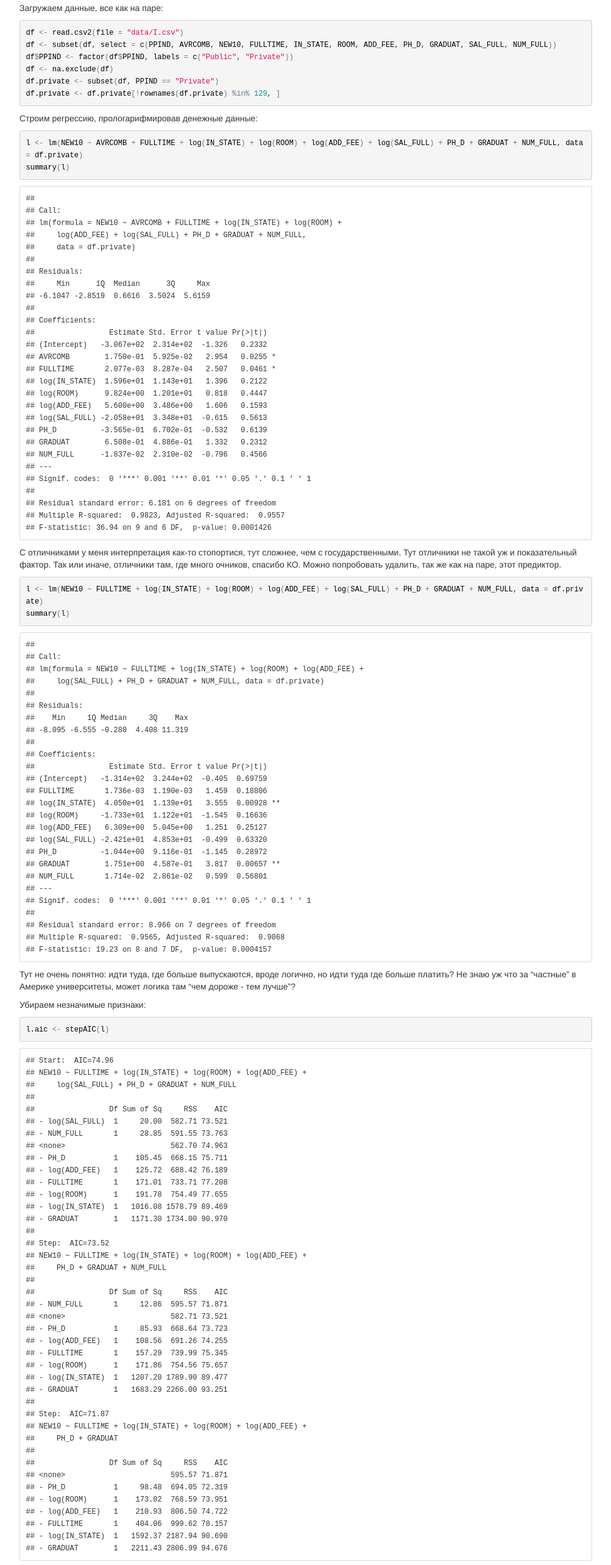
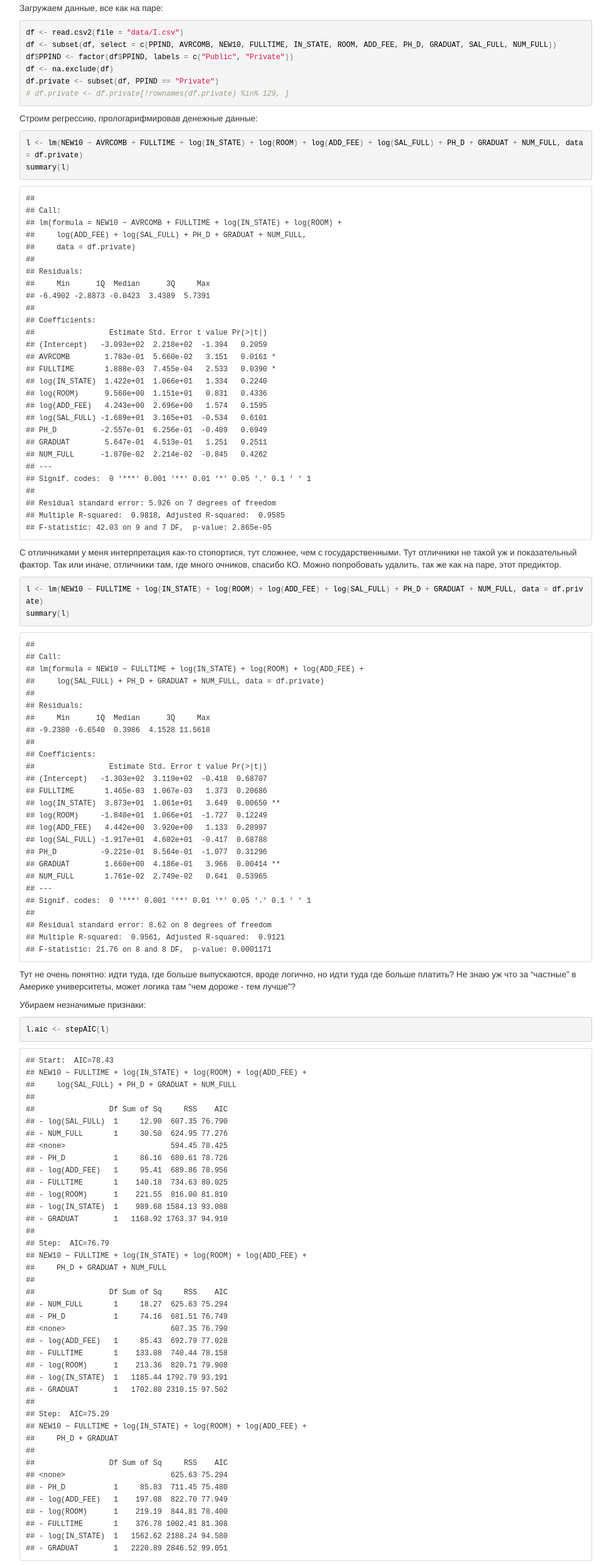
Before and after one commit to Doxxer/doxxer.github.io, a plain HTML site: page Statistical_learning_spbau_fall_2014/task2/task2_2.html in a window 1280 px wide. Shown: the part 108-2675 px from the top of the page at 61% size, without its empty margins (138-1141 px from the left). Drawn offline with nearby package versions, Linux system fonts and the light colour scheme; some packages are replaced by stand-ins of ours.

Commit message:
stat hw2 task2

```diff
--- a/Statistical_learning_spbau_fall_2014/task2/task2_2.html
+++ b/Statistical_learning_spbau_fall_2014/task2/task2_2.html
@@ -64,7 +64,7 @@ df &lt;- subset(df, select = c(PPIND, AVRCOMB, NEW10, FULLTIME, IN_STATE, ROOM,
 df$PPIND &lt;- factor(df$PPIND, labels = c(&quot;Public&quot;, &quot;Private&quot;))
 df &lt;- na.exclude(df)
 df.private &lt;- subset(df, PPIND == &quot;Private&quot;)
-df.private &lt;- df.private[!rownames(df.private) %in% 129, ]</code></pre>
+# df.private &lt;- df.private[!rownames(df.private) %in% 129, ]</code></pre>
 <p>Строим регрессию, прологарифмировав денежные данные:</p>
 <pre class="r"><code>l &lt;- lm(NEW10 ~ AVRCOMB + FULLTIME + log(IN_STATE) + log(ROOM) + log(ADD_FEE) + log(SAL_FULL) + PH_D + GRADUAT + NUM_FULL, data = df.private)
 summary(l)</code></pre>
@@ -76,26 +76,26 @@ summary(l)</code></pre>
 ##
 ## Residuals:
 ##     Min      1Q  Median      3Q     Max
-## -6.1047 -2.8519  0.6616  3.5024  5.6159
+## -6.4902 -2.8873 -0.0423  3.4389  5.7391
 ##
 ## Coefficients:
 ##                 Estimate Std. Error t value Pr(&gt;|t|)
-## (Intercept)   -3.067e+02  2.314e+02  -1.326   0.2332
-## AVRCOMB        1.750e-01  5.925e-02   2.954   0.0255 *
-## FULLTIME       2.077e-03  8.287e-04   2.507   0.0461 *
-## log(IN_STATE)  1.596e+01  1.143e+01   1.396   0.2122
-## log(ROOM)      9.824e+00  1.201e+01   0.818   0.4447
-## log(ADD_FEE)   5.600e+00  3.486e+00   1.606   0.1593
-## log(SAL_FULL) -2.058e+01  3.348e+01  -0.615   0.5613
-## PH_D          -3.565e-01  6.702e-01  -0.532   0.6139
-## GRADUAT        6.508e-01  4.886e-01   1.332   0.2312
-## NUM_FULL      -1.837e-02  2.310e-02  -0.796   0.4566
+## (Intercept)   -3.093e+02  2.218e+02  -1.394   0.2059
+## AVRCOMB        1.783e-01  5.660e-02   3.151   0.0161 *
+## FULLTIME       1.888e-03  7.455e-04   2.533   0.0390 *
+## log(IN_STATE)  1.422e+01  1.066e+01   1.334   0.2240
+## log(ROOM)      9.560e+00  1.151e+01   0.831   0.4336
+## log(ADD_FEE)   4.243e+00  2.696e+00   1.574   0.1595
+## log(SAL_FULL) -1.689e+01  3.165e+01  -0.534   0.6101
+## PH_D          -2.557e-01  6.256e-01  -0.409   0.6949
+## GRADUAT        5.647e-01  4.513e-01   1.251   0.2511
+## NUM_FULL      -1.870e-02  2.214e-02  -0.845   0.4262
 ## ---
 ## Signif. codes:  0 &#39;***&#39; 0.001 &#39;**&#39; 0.01 &#39;*&#39; 0.05 &#39;.&#39; 0.1 &#39; &#39; 1
 ##
-## Residual standard error: 6.181 on 6 degrees of freedom
-## Multiple R-squared:  0.9823, Adjusted R-squared:  0.9557
-## F-statistic: 36.94 on 9 and 6 DF,  p-value: 0.0001426</code></pre>
+## Residual standard error: 5.926 on 7 degrees of freedom
+## Multiple R-squared:  0.9818, Adjusted R-squared:  0.9585
+## F-statistic: 42.03 on 9 and 7 DF,  p-value: 2.865e-05</code></pre>
 <p>С отличниками у меня интерпретация как-то стопортися, тут сложнее, чем с государственными. Тут отличники не такой уж и показательный фактор. Так или иначе, отличники там, где много очников, спасибо КО. Можно попробовать удалить, так же как на паре, этот предиктор.</p>
 <pre class="r"><code>l &lt;- lm(NEW10 ~ FULLTIME + log(IN_STATE) + log(ROOM) + log(ADD_FEE) + log(SAL_FULL) + PH_D + GRADUAT + NUM_FULL, data = df.private)
 summary(l)</code></pre>
@@ -105,70 +105,70 @@ summary(l)</code></pre>
 ##     log(SAL_FULL) + PH_D + GRADUAT + NUM_FULL, data = df.private)
 ##
 ## Residuals:
-##    Min     1Q Median     3Q    Max
-## -8.095 -6.555 -0.280  4.408 11.319
+##     Min      1Q  Median      3Q     Max
+## -9.2380 -6.6540  0.3986  4.1528 11.5618
 ##
 ## Coefficients:
 ##                 Estimate Std. Error t value Pr(&gt;|t|)
-## (Intercept)   -1.314e+02  3.244e+02  -0.405  0.69759
-## FULLTIME       1.736e-03  1.190e-03   1.459  0.18806
-## log(IN_STATE)  4.050e+01  1.139e+01   3.555  0.00928 **
-## log(ROOM)     -1.733e+01  1.122e+01  -1.545  0.16636
-## log(ADD_FEE)   6.309e+00  5.045e+00   1.251  0.25127
-## log(SAL_FULL) -2.421e+01  4.853e+01  -0.499  0.63320
-## PH_D          -1.044e+00  9.116e-01  -1.145  0.28972
-## GRADUAT        1.751e+00  4.587e-01   3.817  0.00657 **
-## NUM_FULL       1.714e-02  2.861e-02   0.599  0.56801
+## (Intercept)   -1.303e+02  3.119e+02  -0.418  0.68707
+## FULLTIME       1.465e-03  1.067e-03   1.373  0.20686
+## log(IN_STATE)  3.873e+01  1.061e+01   3.649  0.00650 **
+## log(ROOM)     -1.840e+01  1.066e+01  -1.727  0.12249
+## log(ADD_FEE)   4.442e+00  3.920e+00   1.133  0.28997
+## log(SAL_FULL) -1.917e+01  4.602e+01  -0.417  0.68788
+## PH_D          -9.221e-01  8.564e-01  -1.077  0.31296
+## GRADUAT        1.660e+00  4.186e-01   3.966  0.00414 **
+## NUM_FULL       1.761e-02  2.749e-02   0.641  0.53965
 ## ---
 ## Signif. codes:  0 &#39;***&#39; 0.001 &#39;**&#39; 0.01 &#39;*&#39; 0.05 &#39;.&#39; 0.1 &#39; &#39; 1
 ##
-## Residual standard error: 8.966 on 7 degrees of freedom
-## Multiple R-squared:  0.9565, Adjusted R-squared:  0.9068
-## F-statistic: 19.23 on 8 and 7 DF,  p-value: 0.0004157</code></pre>
+## Residual standard error: 8.62 on 8 degrees of freedom
+## Multiple R-squared:  0.9561, Adjusted R-squared:  0.9121
+## F-statistic: 21.76 on 8 and 8 DF,  p-value: 0.0001171</code></pre>
 <p>Тут не очень понятно: идти туда, где больше выпускаются, вроде логично, но идти туда где больше платить? Не знаю уж что за “частные” в Америке университеты, может логика там “чем дороже - тем лучше”?</p>
 <p>Убираем незначимые признаки:</p>
 <pre class="r"><code>l.aic &lt;- stepAIC(l)</code></pre>
-<pre><code>## Start:  AIC=74.96
+<pre><code>## Start:  AIC=78.43
 ## NEW10 ~ FULLTIME + log(IN_STATE) + log(ROOM) + log(ADD_FEE) +
 ##     log(SAL_FULL) + PH_D + GRADUAT + NUM_FULL
 ##
 ##                 Df Sum of Sq     RSS    AIC
-## - log(SAL_FULL)  1     20.00  582.71 73.521
-## - NUM_FULL       1     28.85  591.55 73.763
-## &lt;none&gt;                        562.70 74.963
-## - PH_D           1    105.45  668.15 75.711
-## - log(ADD_FEE)   1    125.72  688.42 76.189
-## - FULLTIME       1    171.01  733.71 77.208
-## - log(ROOM)      1    191.78  754.49 77.655
-## - log(IN_STATE)  1   1016.08 1578.79 89.469
-## - GRADUAT        1   1171.30 1734.00 90.970
+## - log(SAL_FULL)  1     12.90  607.35 76.790
+## - NUM_FULL       1     30.50  624.95 77.276
+## &lt;none&gt;                        594.45 78.425
+## - PH_D           1     86.16  680.61 78.726
+## - log(ADD_FEE)   1     95.41  689.86 78.956
+## - FULLTIME       1    140.18  734.63 80.025
+## - log(ROOM)      1    221.55  816.00 81.810
+## - log(IN_STATE)  1    989.68 1584.13 93.088
+## - GRADUAT        1   1168.92 1763.37 94.910
 ##
-## Step:  AIC=73.52
+## Step:  AIC=76.79
 ## NEW10 ~ FULLTIME + log(IN_STATE) + log(ROOM) + log(ADD_FEE) +
 ##     PH_D + GRADUAT + NUM_FULL
 ##
 ##                 Df Sum of Sq     RSS    AIC
-## - NUM_FULL       1     12.86  595.57 71.871
-## &lt;none&gt;                        582.71 73.521
-## - PH_D           1     85.93  668.64 73.723
-## - log(ADD_FEE)   1    108.56  691.26 74.255
-## - FULLTIME       1    157.29  739.99 75.345
-## - log(ROOM)      1    171.86  754.56 75.657
-## - log(IN_STATE)  1   1207.20 1789.90 89.477
-## - GRADUAT        1   1683.29 2266.00 93.251
+## - NUM_FULL       1     18.27  625.63 75.294
+## - PH_D           1     74.16  681.51 76.749
+## &lt;none&gt;                        607.35 76.790
+## - log(ADD_FEE)   1     85.43  692.79 77.028
+## - FULLTIME       1    133.08  740.44 78.158
+## - log(ROOM)      1    213.36  820.71 79.908
+## - log(IN_STATE)  1   1185.44 1792.79 93.191
+## - GRADUAT        1   1702.80 2310.15 97.502
 ##
-## Step:  AIC=71.87
+## Step:  AIC=75.29
 ## NEW10 ~ FULLTIME + log(IN_STATE) + log(ROOM) + log(ADD_FEE) +
 ##     PH_D + GRADUAT
 ##
 ##                 Df Sum of Sq     RSS    AIC
-## &lt;none&gt;                        595.57 71.871
-## - PH_D           1     98.48  694.05 72.319
-## - log(ROOM)      1    173.02  768.59 73.951
-## - log(ADD_FEE)   1    210.93  806.50 74.722
-## - FULLTIME       1    404.06  999.62 78.157
-## - log(IN_STATE)  1   1592.37 2187.94 90.690
-## - GRADUAT        1   2211.43 2806.99 94.676</code></pre>
+## &lt;none&gt;                        625.63 75.294
+## - PH_D           1     85.83  711.45 75.480
+## - log(ADD_FEE)   1    197.08  822.70 77.949
+## - log(ROOM)      1    219.19  844.81 78.400
+## - FULLTIME       1    376.78 1002.41 81.308
+## - log(IN_STATE)  1   1562.62 2188.24 94.580
+## - GRADUAT        1   2220.89 2846.52 99.051</code></pre>
 <pre class="r"><code>summary(l.aic)</code></pre>
 <pre><code>##
 ## Call:
@@ -176,24 +176,24 @@ summary(l)</code></pre>
 ##     PH_D + GRADUAT, data = df.private)
 ##
 ## Residuals:
-##     Min      1Q  Median      3Q     Max
-## -8.6791 -6.2231  0.1468  3.8649 13.2114
+##      Min       1Q   Median       3Q      Max
+## -10.2819  -5.0805   0.6409   3.5257  13.9833
 ##
 ## Coefficients:
 ##                 Estimate Std. Error t value Pr(&gt;|t|)
-## (Intercept)   -3.022e+02  1.007e+02  -3.000 0.014946 *
-## FULLTIME       1.960e-03  7.933e-04   2.471 0.035511 *
-## log(IN_STATE)  3.912e+01  7.975e+00   4.905 0.000841 ***
-## log(ROOM)     -1.546e+01  9.564e+00  -1.617 0.140340
-## log(ADD_FEE)   6.705e+00  3.756e+00   1.785 0.107860
-## PH_D          -8.669e-01  7.106e-01  -1.220 0.253488
-## GRADUAT        1.663e+00  2.877e-01   5.781 0.000266 ***
+## (Intercept)   -2.744e+02  8.935e+01  -3.071 0.011817 *
+## FULLTIME       1.773e-03  7.224e-04   2.454 0.034020 *
+## log(IN_STATE)  3.831e+01  7.665e+00   4.998 0.000539 ***
+## log(ROOM)     -1.694e+01  9.052e+00  -1.872 0.090744 .
+## log(ADD_FEE)   5.188e+00  2.923e+00   1.775 0.106313
+## PH_D          -8.018e-01  6.845e-01  -1.171 0.268638
+## GRADUAT        1.615e+00  2.711e-01   5.958 0.000140 ***
 ## ---
 ## Signif. codes:  0 &#39;***&#39; 0.001 &#39;**&#39; 0.01 &#39;*&#39; 0.05 &#39;.&#39; 0.1 &#39; &#39; 1
 ##
-## Residual standard error: 8.135 on 9 degrees of freedom
-## Multiple R-squared:  0.9539, Adjusted R-squared:  0.9232
-## F-statistic: 31.07 on 6 and 9 DF,  p-value: 1.599e-05</code></pre>
+## Residual standard error: 7.91 on 10 degrees of freedom
+## Multiple R-squared:  0.9538, Adjusted R-squared:  0.926
+## F-statistic: 34.38 on 6 and 10 DF,  p-value: 4.102e-06</code></pre>
 <p>И PH_D тоже:</p>
 <pre class="r"><code>l.aic &lt;- update(l.aic, . ~ . -PH_D)
 summary(l.aic)</code></pre>
@@ -203,23 +203,23 @@ summary(l.aic)</code></pre>
 ##     GRADUAT, data = df.private)
 ##
 ## Residuals:
-##     Min      1Q  Median      3Q     Max
-## -13.564  -2.879   0.832   3.434  11.407
+##      Min       1Q   Median       3Q      Max
+## -14.5133  -3.0373   0.8881   3.4806  12.1038
 ##
 ## Coefficients:
 ##                 Estimate Std. Error t value Pr(&gt;|t|)
-## (Intercept)   -3.197e+02  1.021e+02  -3.132 0.010659 *
-## FULLTIME       1.921e-03  8.118e-04   2.366 0.039538 *
-## log(IN_STATE)  3.434e+01  7.112e+00   4.828 0.000694 ***
-## log(ROOM)     -1.339e+01  9.639e+00  -1.389 0.194960
-## log(ADD_FEE)   5.443e+00  3.697e+00   1.472 0.171759
-## GRADUAT        1.369e+00  1.613e-01   8.487 6.99e-06 ***
+## (Intercept)   -2.974e+02  8.863e+01  -3.355 0.006419 **
+## FULLTIME       1.779e-03  7.345e-04   2.422 0.033879 *
+## log(IN_STATE)  3.399e+01  6.833e+00   4.974 0.000419 ***
+## log(ROOM)     -1.464e+01  8.984e+00  -1.630 0.131402
+## log(ADD_FEE)   4.351e+00  2.882e+00   1.510 0.159311
+## GRADUAT        1.350e+00  1.510e-01   8.935 2.25e-06 ***
 ## ---
 ## Signif. codes:  0 &#39;***&#39; 0.001 &#39;**&#39; 0.01 &#39;*&#39; 0.05 &#39;.&#39; 0.1 &#39; &#39; 1
 ##
-## Residual standard error: 8.331 on 10 degrees of freedom
-## Multiple R-squared:  0.9463, Adjusted R-squared:  0.9195
-## F-statistic: 35.26 on 5 and 10 DF,  p-value: 4.879e-06</code></pre>
+## Residual standard error: 8.042 on 11 degrees of freedom
+## Multiple R-squared:  0.9474, Adjusted R-squared:  0.9235
+## F-statistic: 39.64 on 5 and 11 DF,  p-value: 1.133e-06</code></pre>
 <p>Попробуем выкинуть еще что-нибудь:</p>
 <pre class="r"><code>l.aic.room &lt;- update(l.aic, . ~ . -log(ROOM))
 l.aic.add_fee &lt;- update(l.aic, . ~ . -log(ADD_FEE))
@@ -232,11 +232,11 @@ anova(l.aic, l.aic.room, l.aic.add_fee, l.aic.add_fee.room)</code></pre>
 ## Model 2: NEW10 ~ FULLTIME + log(IN_STATE) + log(ADD_FEE) + GRADUAT
 ## Model 3: NEW10 ~ FULLTIME + log(IN_STATE) + log(ROOM) + GRADUAT
 ## Model 4: NEW10 ~ FULLTIME + log(IN_STATE) + GRADUAT
-##   Res.Df     RSS Df Sum of Sq      F Pr(&gt;F)
-## 1     10  694.05
-## 2     11  827.97 -1   -133.92 1.9296  0.195
-## 3     11  844.45  0    -16.48
-## 4     12 1101.87 -1   -257.42 3.7089  0.083 .
+##   Res.Df     RSS Df Sum of Sq      F  Pr(&gt;F)
+## 1     11  711.45
+## 2     12  883.27 -1  -171.816 2.6565 0.13140
+## 3     12  858.86  0    24.414
+## 4     13 1106.34 -1  -247.485 3.8264 0.07632 .
 ## ---
 ## Signif. codes:  0 &#39;***&#39; 0.001 &#39;**&#39; 0.01 &#39;*&#39; 0.05 &#39;.&#39; 0.1 &#39; &#39; 1</code></pre>
 <p>Больше ничего не выкинуть.</p>
@@ -248,23 +248,23 @@ summary(l)</code></pre>
 ##     GRADUAT, data = df.private)
 ##
 ## Residuals:
-##     Min      1Q  Median      3Q     Max
-## -13.564  -2.879   0.832   3.434  11.407
+##      Min       1Q   Median       3Q      Max
+## -14.5133  -3.0373   0.8881   3.4806  12.1038
 ##
 ## Coefficients:
 ##                 Estimate Std. Error t value Pr(&gt;|t|)
-## (Intercept)   -3.197e+02  1.021e+02  -3.132 0.010659 *
-## FULLTIME       1.921e-03  8.118e-04   2.366 0.039538 *
-## log(IN_STATE)  3.434e+01  7.112e+00   4.828 0.000694 ***
-## log(ROOM)     -1.339e+01  9.639e+00  -1.389 0.194960
-## log(ADD_FEE)   5.443e+00  3.697e+00   1.472 0.171759
-## GRADUAT        1.369e+00  1.613e-01   8.487 6.99e-06 ***
+## (Intercept)   -2.974e+02  8.863e+01  -3.355 0.006419 **
+## FULLTIME       1.779e-03  7.345e-04   2.422 0.033879 *
+## log(IN_STATE)  3.399e+01  6.833e+00   4.974 0.000419 ***
+## log(ROOM)     -1.464e+01  8.984e+00  -1.630 0.131402
+## log(ADD_FEE)   4.351e+00  2.882e+00   1.510 0.159311
+## GRADUAT        1.350e+00  1.510e-01   8.935 2.25e-06 ***
 ## ---
 ## Signif. codes:  0 &#39;***&#39; 0.001 &#39;**&#39; 0.01 &#39;*&#39; 0.05 &#39;.&#39; 0.1 &#39; &#39; 1
 ##
-## Residual standard error: 8.331 on 10 degrees of freedom
-## Multiple R-squared:  0.9463, Adjusted R-squared:  0.9195
-## F-statistic: 35.26 on 5 and 10 DF,  p-value: 4.879e-06</code></pre>
+## Residual standard error: 8.042 on 11 degrees of freedom
+## Multiple R-squared:  0.9474, Adjusted R-squared:  0.9235
+## F-statistic: 39.64 on 5 and 11 DF,  p-value: 1.133e-06</code></pre>
 <p>Итоги: поступают там где больше выпускаются (то же, что и для государственных) и там где больше платить (логика непонятна, но может “раз нужно платить - то чего мелочиться”)</p>
 <hr />
 <p>Вторая часть задания: построить модель для всех университетов, используя эффекты взаимодействия с фактором PPIND. Строим и выкидываем незначимое.</p>
```
Also changed, not shown: Statistical_learning_spbau_fall_2014/task2/task2_2_files/figure-html/unnamed-chunk-11-2.png.
